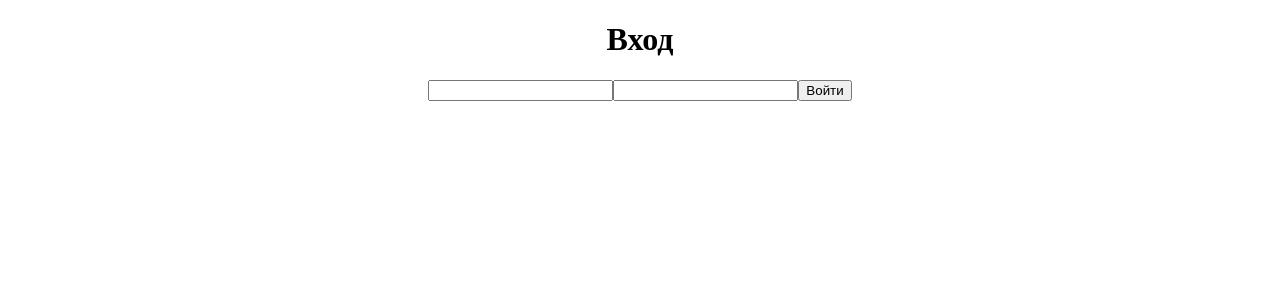
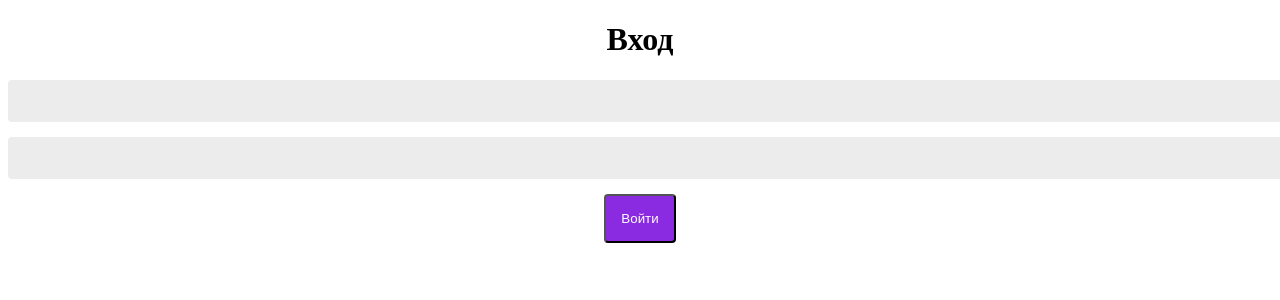
Before and after one commit to VladimirRM/test-r-redux, a React (Create React App) app: page / in a window 1280 px wide. Shown: the top 300 px of the page. Built offline with nearby package versions, Linux system fonts and the light colour scheme.

Commit message:
Css input done

```diff
--- a/src/components/LoginPage/LoginPage.js
+++ b/src/components/LoginPage/LoginPage.js
@@ -1,4 +1,4 @@
-// import {Link,withRouter} from "react-router-dom"
+import './style.css'
 
 
  const  LoginPage =()=>{
--- a/src/components/LoginPage/style.css
+++ b/src/components/LoginPage/style.css
@@ -2,4 +2,30 @@
     display: flex;
     flex-direction: column;
     justify-content: center;
+    max-width: 400px;
+    margin: 0 auto;
 }
+
+.form__input{
+    width: 100%;
+    height: 40px;
+    padding-left: 10px;
+    margin-bottom: 15px;
+    border-radius: 4px;
+    border: none;
+    background-color: #ececec;
+}
+.form__link{
+    align-self: start;
+    padding: 15px;
+    cursor: pointer;
+    text-decoration: none;
+    border-radius: 4px;
+    background-color: blueviolet;
+    color:white
+}
+.form__link-  :disabled{
+    opacity: 0,5;
+    pointer-events: none;
+
+}
```
